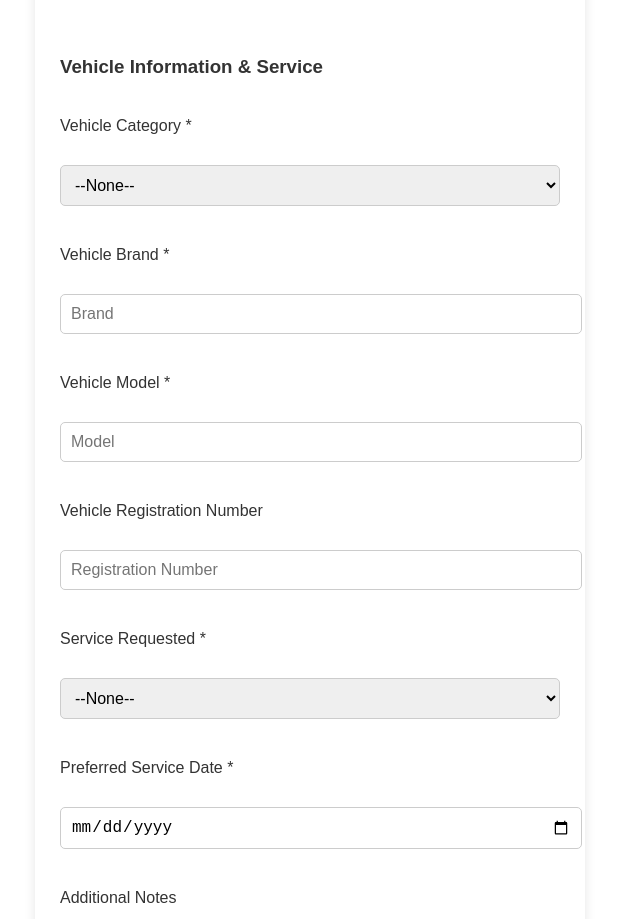
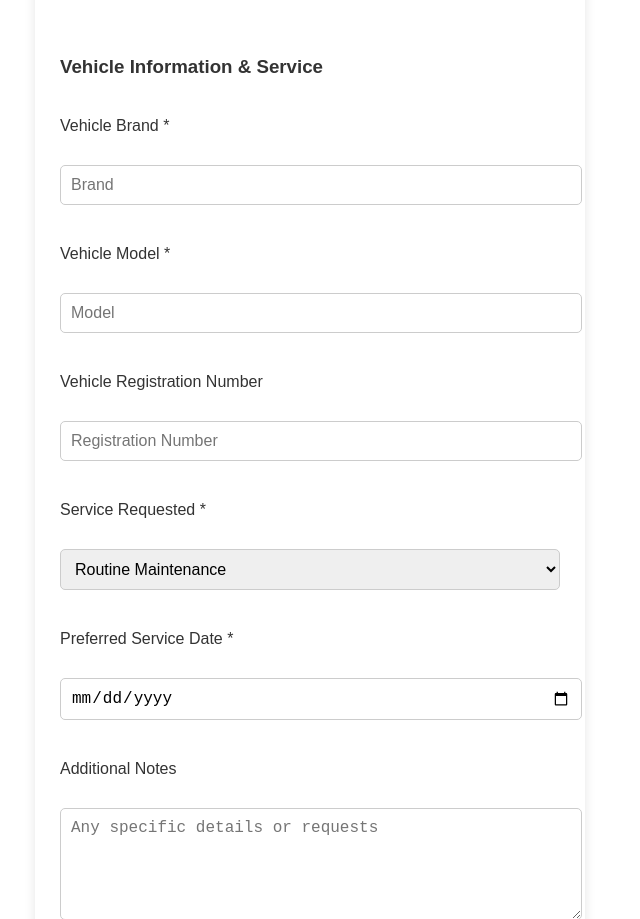
Before and after one commit to SalesForceBoyOP/GMS-Website, a plain HTML site: page service-form.html in a window 1280 px wide. Shown: the part 938-1857 px from the top of the page, without its empty margins (330-970 px from the left). Drawn offline with Linux system fonts and the light colour scheme.

Commit message:
Updated service form fields

```diff
--- a/service-form.html
+++ b/service-form.html
@@ -51,12 +51,6 @@
                 <input id="email" maxlength="80" name="email" type="email" placeholder="Your Email Address" required>
 
                 <h3>Vehicle Information & Service</h3>
-                <label for="vehicle_category">Vehicle Category *</label>
-                <select id="vehicle_category" name="00NWU000003oM5G" required>
-                    <option value="">--None--</option>
-                    <option value="2-wheeler">2-wheeler</option>
-                    <option value="4-wheeler">4-wheeler</option>
-                </select>
 
                 <label for="vehicle_brand">Vehicle Brand *</label>
                 <input id="vehicle_brand" maxlength="100" name="00NWU000003oN1J" type="text" placeholder="Brand" required>
@@ -69,12 +63,10 @@
 
                 <label for="service_requested">Service Requested *</label>
                 <select id="service_requested" name="00NWU000003oOJx" required>
-                    <option value="">--None--</option>
                     <option value="Routine Maintenance">Routine Maintenance</option>
                     <option value="Repair/Replacement">Repair/Replacement</option>
                     <option value="Diagnostics/Check-up">Diagnostics/Check-up</option>
                     <option value="Vehicle Inspection">Vehicle Inspection</option>
-                    <option value="Other (Please Specify)">Other (Please Specify)</option>
                 </select>
 
                 <label for="service_date">Preferred Service Date *</label>
```
